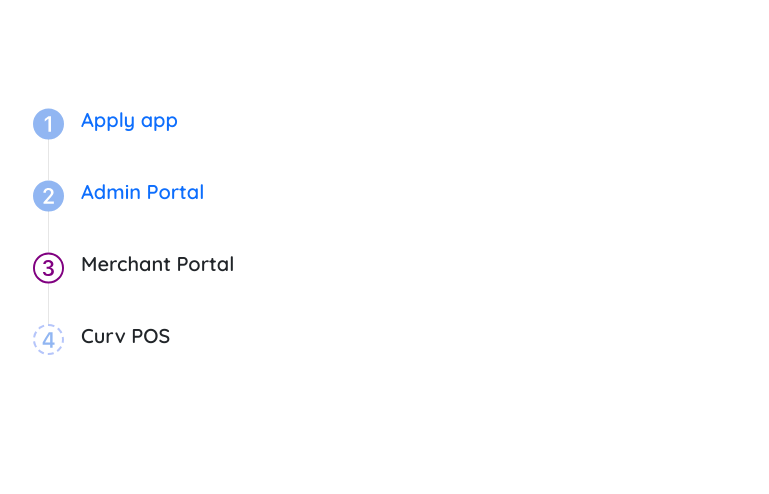
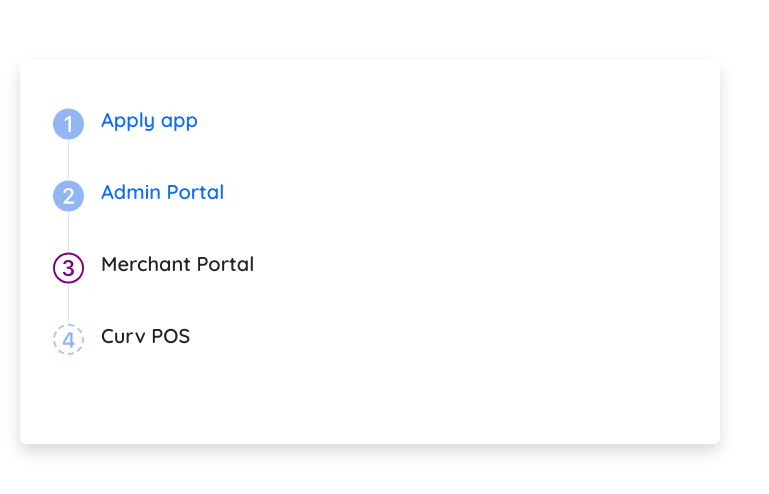
Before and after one commit to deyanp19/dashboard-Parc, a Next.js app: page /dashboard in a window 1280 px wide. Shown: the top 494 px of the page, without its empty margins (0-769 px from the left). Built offline with nearby package versions, Linux system fonts and the light colour scheme; some icons are missing.

Commit message:
adding shadow and container-widget class

```diff
--- a/src/components/progressSteps/Witget.css
+++ b/src/components/progressSteps/Witget.css
@@ -1,3 +1,7 @@
+.container-widget{
+    max-width: 700px;
+    margin:20px;
+}
 .timeline-with-icons {
     border-left: 1px solid hsl(0, 0%, 90%);
     position: relative;
--- a/src/components/progressSteps/Witget.jsx
+++ b/src/components/progressSteps/Witget.jsx
@@ -19,8 +19,9 @@
   {/* <path d="M16 8A8 8 0 1 1 0 8a8 8 0 0 1 16 0ZM1 8a7 7 0 1 0 14 0A7 7 0 0 0 1 8Z"/> */}
 </svg>
     return (
+        <div className="container-widget shadow rounded">
 
-        <section class="py-5 m-5 ">
+        <section class="py-5 m-5">
             <i class="fa-solid fa-1" ></i>
           <ul class="timeline-with-icons">
             <li class="timeline-item mb-5 ">
@@ -63,6 +64,7 @@
             </li>
           </ul>
         </section>
+        </div>
 
     );
 }
```
